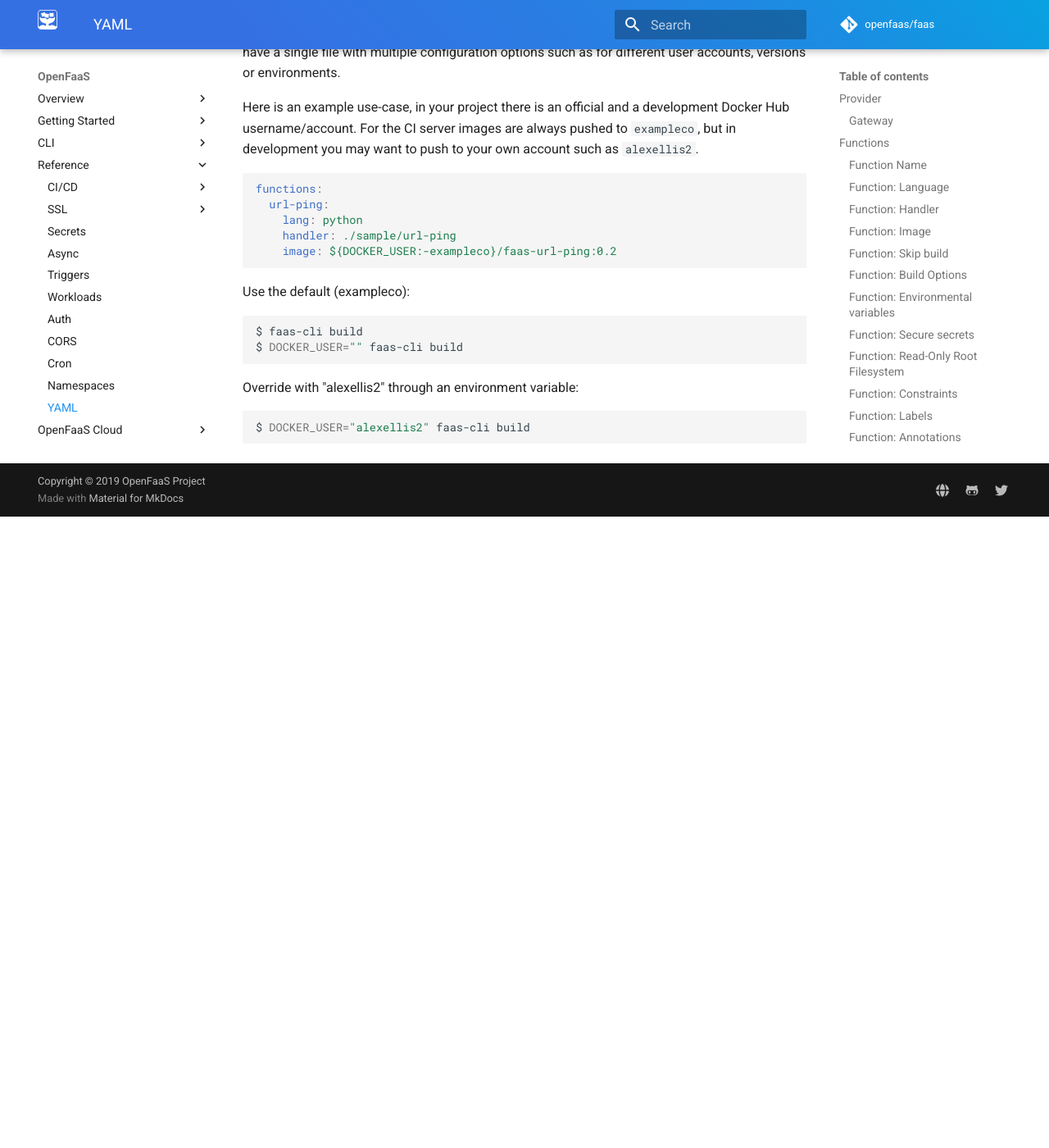
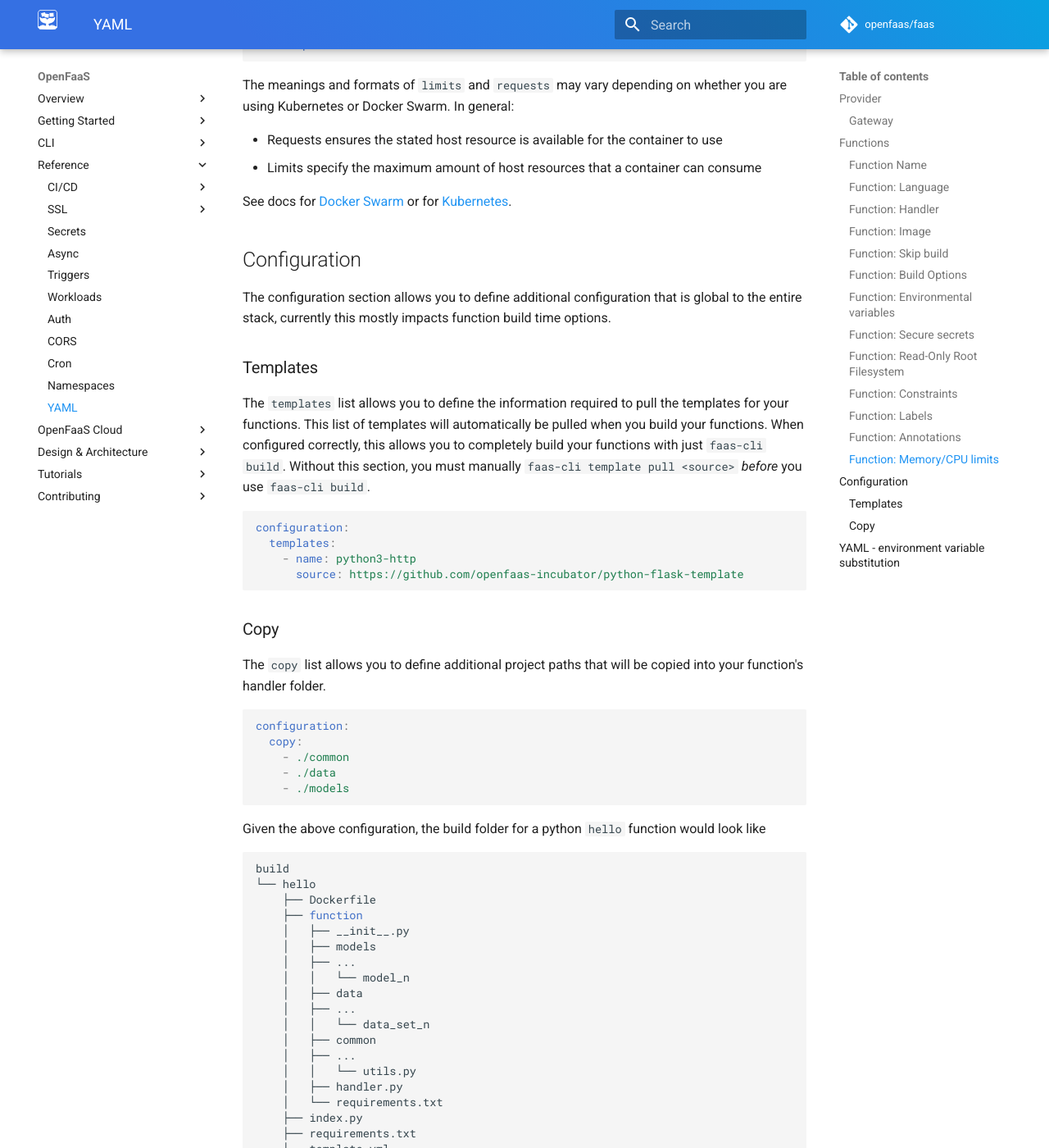
Before and after one commit to openfaas/docs, an MkDocs documentation site: the page built from docs/reference/yaml.md, in a window 1280 px wide and 1400 px high, scrolled down 5576 px. Shown: the whole window at 82% size. Built offline with MkDocs 1.6.1 and Material for MkDocs 9.7.7, drawn with Linux system fonts in a browser that asks for light colours; comment, search, counter and statistics services are not loaded; before the commit the page ends 6206 px from its top, so only the background shows below that; some of the changed text lies outside the part shown.

Commit message:
Document configuration section of the stack yaml
**What**
- Add initial documentation for the configuration section. This gives a
  brief overview of the templates list and the copy list.
- Adjust heading levels because the child levels started at level 3
  instead of level 2. The resulting page looks the same but will allow
  at least one more layer in the future.

Signed-off-by: Lucas Roesler <roesler.lucas@gmail.com>

````diff
--- a/docs/reference/yaml.md
+++ b/docs/reference/yaml.md
@@ -29,19 +29,19 @@ functions:
     image: fn2:latest
 ```
 
-### Provider
+## Provider
 
 The only valid value for provider `name` is `openfaas`.
 
-#### Gateway
+### Gateway
 
 The gateway URL can be hard-coded into the YAML file or overriden at deployment time with the --gateway flag or OPENFAAS_URL env-var.
 
-### Functions
+## Functions
 
 The `functions` element holds a map of functions, by default all functions are acted on with CLI verbs, but you can filter them with `--filter` or `--regex`.
 
-#### Function Name
+### Function Name
 
 The function Name is specified by a key in the functions map, i.e. `fn1` in the above example. Function name must be unique within a `stack.yml` file.
 
@@ -49,25 +49,25 @@ Valid function names follow ietf [rfc1035](https://tools.ietf.org/html/rfc1035)
 
 > (DNS_LABEL): An alphanumeric (a-z, and 0-9) string, with a maximum length of 63 characters, with the '-' character allowed anywhere except the first or last character, suitable for use as a hostname or segment in a domain name.
 
-#### Function: Language
+### Function: Language
 
 The `lang` field refers to which template is going to be used to build the function. The templates are expected to be found in the ./template folder and will be pulled from GitHub if not present.
 
-#### Function: Handler
+### Function: Handler
 
 The function `handler` field refers to a folder where the function's source code can be found, it must always be a folder and not a filename.
 
-#### Function: Image
+### Function: Image
 
 The `image` field refers to a Docker image reference, this could be on the Docker Hub, in your local Docker library or on another remote server.
 
-#### Function: Skip build
+### Function: Skip build
 
 The `skip_build` field controls whether the CLI will attempt to build the Docker image for the function.  When `true`, the build step is skipped and you should see a message printed to the terminal `Skipping build of: "function name"`.
 
 This an optional boolean field, set to `false` by default.
 
-#### Function: Build Options
+### Function: Build Options
 
 The `build_options` field can be used to you to pass a list of [Docker build arguments](https://docs.docker.com/engine/reference/commandline/build/#set-build-time-variables---build-arg) to the build process.  When the language template supports it, this allows you to customize the build without modifying the underlying template.
 
@@ -80,7 +80,7 @@ build_options:
 
 Important note: that the configuration of this value is dependent on the language template.  The template author must specify one or more [`ARG`](https://docs.docker.com/engine/reference/builder/#arg) in the `Dockerfile`.
 
-#### Function: Environmental variables
+### Function: Environmental variables
 
 You can set configuration via environmental variables either in-line within the YAML file or in a separate external file. Do not store confidential or private data in environmental variables. See: secrets.
 
@@ -119,7 +119,7 @@ environment:
 
 > Note: external files take priority over in-line environmental variables. This allows you to specify a default and then have overrides within an external file.
 
-#### Function: Secure secrets
+### Function: Secure secrets
 
 OpenFaaS functions can make use of secure secrets using the secret store from Kubernetes or Docker Swarm. This is the recommended way to store secure access keys, tokens and other private data.
 
@@ -131,7 +131,7 @@ secrets:
   - s3_secret_key
 ```
 
-#### Function: Read-Only Root Filesystem
+### Function: Read-Only Root Filesystem
 
 The `readonly_root_filesystem` indicates that the function file system will be set to read-only except for the temporary folder `/tmp`.  This prevents the function from writing to or modifying the filesystem (e.g. system files). This is used to provide tighter security for your functions. You can set this value as a boolean:
 
@@ -141,7 +141,7 @@ readonly_root_filesystem: true
 
 This an optional boolean field, set to `false` by default.
 
-#### Function: Constraints
+### Function: Constraints
 
 Constraints are passed directly to the underlying container orchestrator. They allow you to pin a function to certain host or type of host.
 
@@ -159,7 +159,7 @@ Or only using nodes running with Windows:
      - "node.platform.os == windows"
 ```
 
-#### Function: Labels
+### Function: Labels
 
 Labels can be applied through a map which is passed directly to the container scheduler.
 Labels are also available from the OpenFaaS REST API for querying or grouping functions.
@@ -179,7 +179,7 @@ Example of using a label to group by user or apply a `canary` label:
 >See [Syntax and character set](https://kubernetes.io/docs/concepts/overview/working-with-objects/labels/#syntax-and-character-set)
 for more information
 
-#### Function: Annotations
+### Function: Annotations
 
 Annotations are a collection of meta-data which is stored with the function by the provider.
 Annotations are also available from the OpenFaaS REST API for querying.
@@ -200,7 +200,7 @@ Example of setting a custom HTTP health check path and initial check delay:
      com.openfaas.health.http.initialDelay: "30s"
 ```
 
-#### Function: Memory/CPU limits
+### Function: Memory/CPU limits
 
 Applying memory and CPU limits can be done through the `limits` and `requests` [fields](https://godoc.org/github.com/openfaas/faas-cli/stack#FunctionResources). It is advisable to always set a limit for your functions to prevent them consuming too many resources in your system.
 
@@ -239,7 +239,60 @@ The meanings and formats of `limits` and `requests` may vary depending on whethe
 
 See docs for [Docker Swarm](https://docs.docker.com/config/containers/resource_constraints/) or for [Kubernetes](https://kubernetes.io/docs/concepts/configuration/manage-compute-resources-container/#how-pods-with-r    esource-limits-are-run).
 
-### YAML - environment variable substitution
+## Configuration
+The configuration section allows you to define additional configuration that is global to the entire stack, currently this mostly impacts function build time options.
+
+### Templates
+The `templates` list allows you to define the information required to pull the templates for your functions.  This list of templates will automatically be pulled when you build your functions. When configured correctly, this allows you to completely build your functions with just `faas-cli build`.  Without this section, you must manually `faas-cli template pull <source>` _before_ you use `faas-cli build`.
+
+```yaml
+configuration:
+  templates:
+    - name: python3-http
+      source: https://github.com/openfaas-incubator/python-flask-template
+```
+
+### Copy
+The `copy` list allows you to define additional project paths that will be copied into your function's handler folder.
+
+```yaml
+configuration:
+  copy:
+    - ./common
+    - ./data
+    - ./models
+```
+
+Given the above configuration, the build folder for a python `hello` function would look like
+
+```sh
+build
+└── hello
+    ├── Dockerfile
+    ├── function
+    │   ├── __init__.py
+    │   ├── models
+    │   ├── ...
+    │   │   └── model_n
+    │   ├── data
+    │   ├── ...
+    │   │   └── data_set_n
+    │   ├── common
+    │   ├── ...
+    │   │   └── utils.py
+    │   ├── handler.py
+    │   └── requirements.txt
+    ├── index.py
+    ├── requirements.txt
+    └── template.yml
+```
+
+The CLI also has a related flag `--copy-extra`.  When this flag is used, the paths specified by the flag will be _merged_ into the list from the YAML.  This means it will extend, not replace, the values specified in the file.
+
+**Important Security Note:** These paths _must_ be subpaths of the project and _not equal_ to the entire project. For example, you can not reference `../` or `$HOME/.ssh`, any path outside of the current directory will be skipped.
+
+
+## YAML - environment variable substitution
 
 The YAML stack format supports the use of `envsubst`-style templates. This means that you can have a single file with multiple configuration options such as for different user accounts, versions or environments.
 
````
